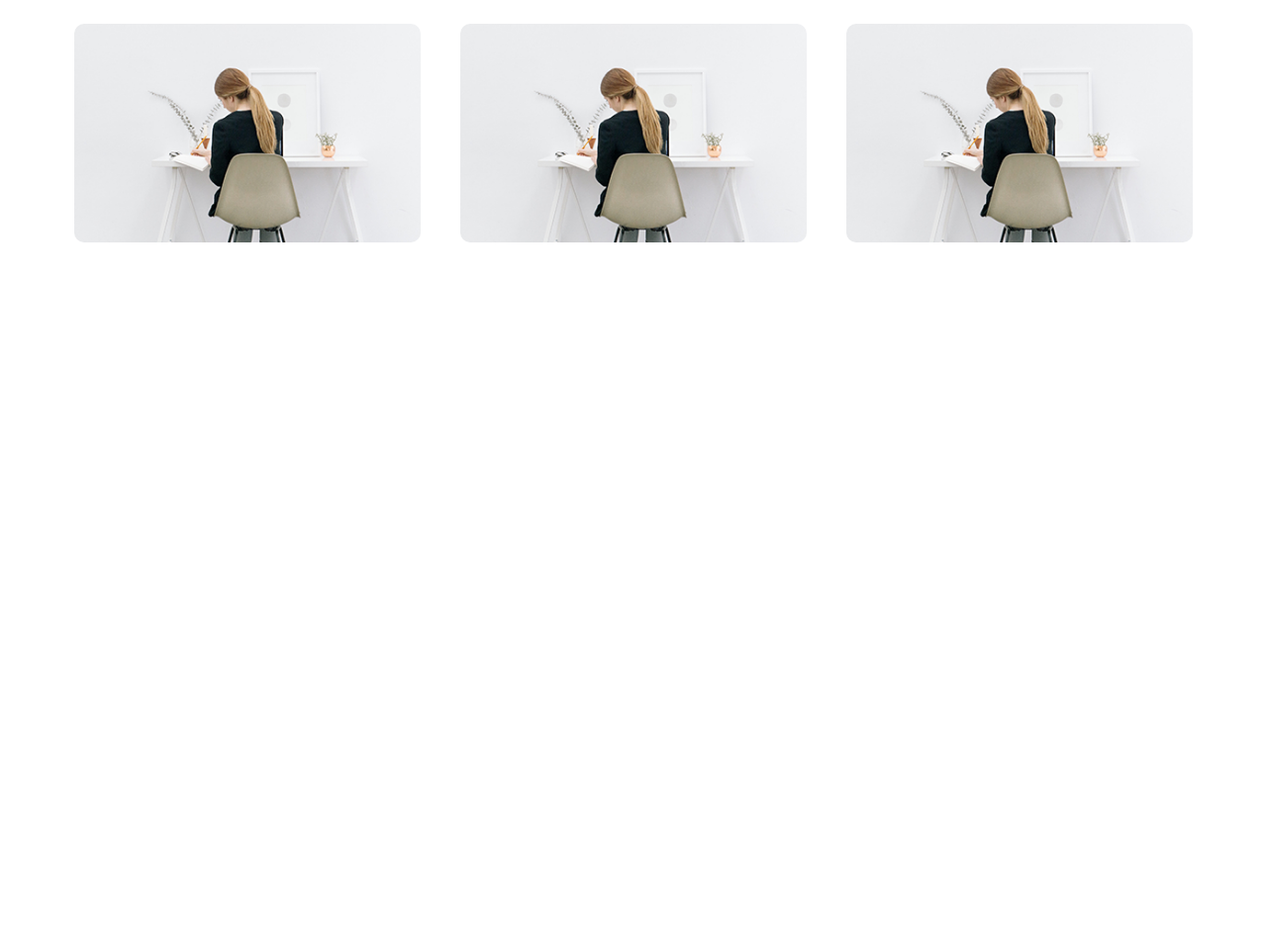
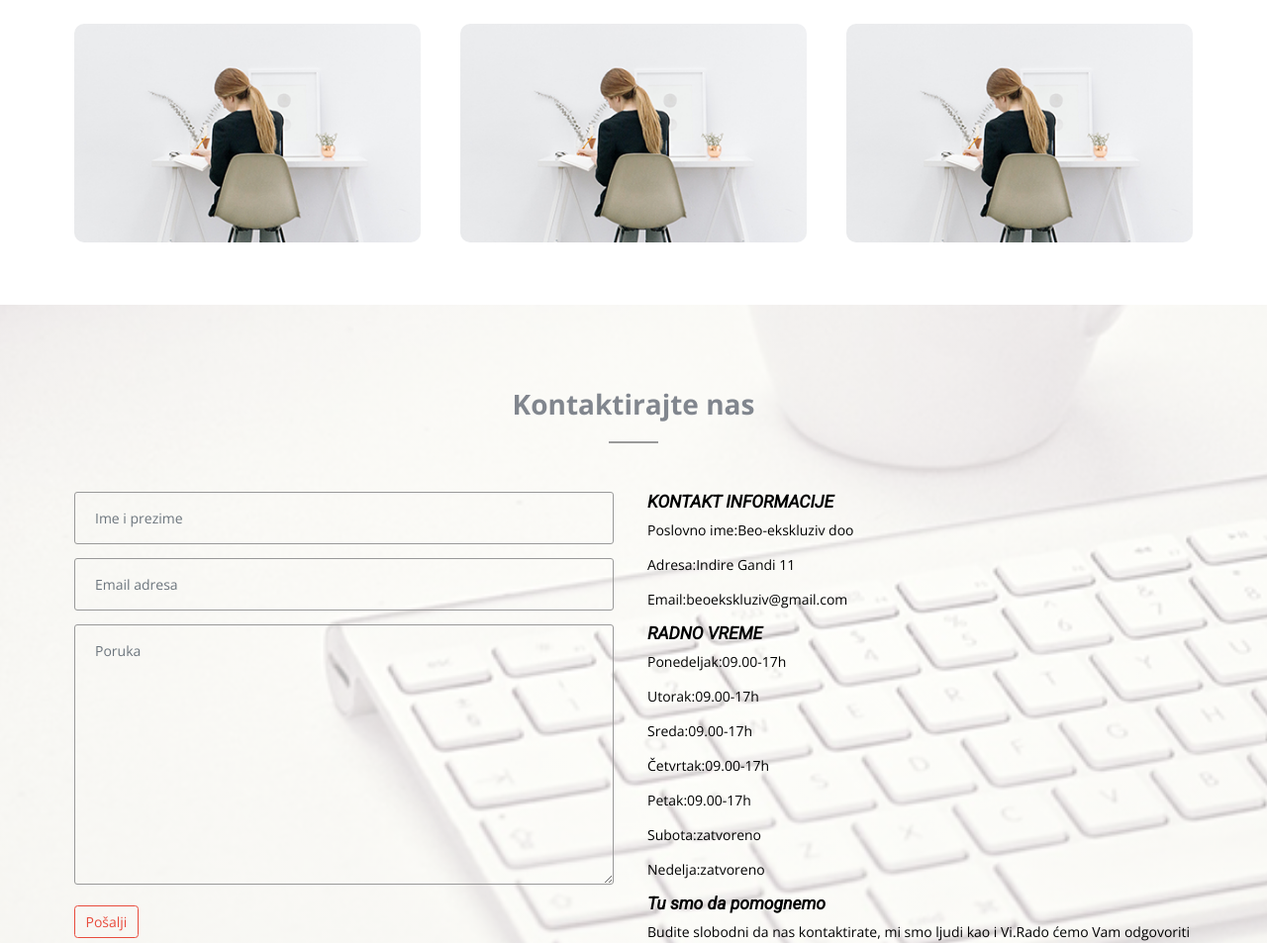
Before and after one commit to sonjapetkovic/Beo-ekskluziv, a plain HTML site: page index.html in a window 1280 px wide. Shown: the part 3553-4506 px from the top of the page at 99% size. Before the commit the page ends 3861 px from the top, so only its background shows below. Drawn offline with nearby package versions, Linux system fonts and the light colour scheme; a script that the page names is missing.

Commit message:
Section contact finished.

```diff
--- a/index.html
+++ b/index.html
@@ -430,18 +430,73 @@ and open the template in the editor.
             <section class="blog" id="blog">
 
             </section>
-            <section class="kontakt" id="kontakt">
+            <section class="contact py-3 py-lg-5" id="kontakt" style="background-image: linear-gradient(to right, rgba(255,255,255,0.7), rgba(255,255,255,0.7)), url(img/newsletter.jpg)">
+                <div class="container">
+                    <h2 class="dash text-center py-3 py-lg-5">Kontaktirajte nas</h2>
+                    <div class="row">
+                        <div class="col-12 col-sm-8 col-lg-6">
+                            <form method="post" action="" class="subscribe-form">
+                                <div class="form-group">
+                                    <input type="text" name="name" value="" placeholder="Ime i prezime" class="form-control" />
+                                    <div class="error-msg"></div>
+                                </div>
+                                <div class="form-group">
+                                    <input type="email" name="email" value="" placeholder="Email adresa" class="form-control" />
+                                     <div class="error-msg"></div>
+                                </div>
+                                <div class="form-group">
+                                    <textarea name="message" placeholder="Poruka" class="form-control" rows="11"></textarea>
+                                     <div class="error-msg"></div>
+                                </div>
+                                <div class="d-flex justify-content-between align-items-center pt-2">
+                                    <div class="form-group">
+                                        <button type="submit" class="btn btn-outline-primary">Pošalji</button>
+                                    </div>
+                                </div>
+                            </form>
+                        </div>
+                        <div class="col-12 col-sm-8 col-lg-6 px-3 informacije">
+                            <h5 class="font-italic">KONTAKT INFORMACIJE</h5>
+                            <p>Poslovno ime:Beo-ekskluziv doo</p>
+                            <p>Adresa:Indire Gandi 11</p>
+                            <p>Email:beoekskluziv@gmail.com</p>
+                            <h5 class="font-italic">RADNO VREME</h5>
+                            <p>Ponedeljak:09.00-17h</p>
+                            <p>Utorak:09.00-17h</p>
+                            <p>Sreda:09.00-17h</p>
+                            <p>Četvrtak:09.00-17h</p>
+                            <p>Petak:09.00-17h</p>
+                            <p>Subota:zatvoreno</p>
+                            <p>Nedelja:zatvoreno</p>
+                            <h5 class="font-italic">Tu smo da pomognemo</h5>
+                            <p>Budite slobodni da nas kontaktirate, mi smo ljudi kao i Vi.Rado ćemo Vam odgovoriti na pitanje
+                            i pojasniti nepoznatosti.Mi smo Vasi partneri ka unapredjenju Vaseg posla</p>
+                        </div>
+                        </div>
+                    </div>
 
             </section>
-            <footer>
+            <footer style="background-image: linear-gradient(to right, rgba(232,76,61,0.85), rgba(232,76,61,0.10))">
+                <div class="container">
+                <div class="row">
+                    <div class="col-12 col-md-4 pb-3 pb-lg-5">
 
+                    </div>
+                    <div class="col-12 col-md-4 pb-3 pb-lg-5">
+                        <div class="holder">
+                            <h6 class="text-dark font-weight-bold">BLOGS</h6>
+                         </div>
+                        </div>
+                        </div>
+                    <div class="col-12 col-md-4 pb-5">
+                        <!-- LightWidget WIDGET --><script src="https://cdn.lightwidget.com/widgets/lightwidget.js"></script><iframe src="//lightwidget.com/widgets/e9d4192962f451d68fb3b22b1bf2a423.html" scrolling="no" allowtransparency="true" class="lightwidget-widget" style="width:100%;border:0;overflow:hidden;"></iframe>
 
+                        </div>
 
-
-
-
-
-
+                        <div class="text-center">
+                            <h6>© 2019 MoGo free PSD template by <span> Sonja</span></h6>
+                        </div>
+                     </div><!--row end-->
 
 
 
--- a/scss/theme/_contact.scss
+++ b/scss/theme/_contact.scss
@@ -1,9 +1,64 @@
-/*
-To change this license header, choose License Headers in Project Properties.
-To change this template file, choose Tools | Templates
-and open the template in the editor.
-*/
-/*
-    Created on : May 8, 2019, 12:43:47 PM
-    Author     : sonja
-*/
+
+
+.contact{
+    .dash{
+       &:after{
+    content: '';
+    display: block;
+    width: 50px;
+    height: 2px;
+    background: #999;
+     margin:20px auto 0;
+}
+}
+background-size: cover;
+    background-position: center;
+
+   .form-control {
+    padding: 15px 20px;
+    font-size: 1rem;
+    height: auto;
+    line-height: 1.5;
+    color: #999999;
+    background-color: transparent;
+    background-clip: padding-box;
+    border: 1px solid #999;
+    border-radius: 3px;
+    transition: border-color 0.15s ease-in-out, box-shadow 0.15s ease-in-out;
+}
+
+.form-control:focus {
+    color: #999;
+    background-color: transparent;
+    border-color: $primary;
+    outline: 0;
+    box-shadow: 0 0 0 0.05rem $primary;
+}
+
+.subscribe textarea {
+    resize: none;
+
+}
+
+.form-group label {
+    font-weight: bold;
+    margin-bottom: 8px;
+    display: block;
+    padding-left: 25px;
+    line-height: 12px;
+    cursor: pointer;
+}
+
+input[type="checkbox"] {
+    width: 0px;
+    visibility: hidden;
+    display: none;
+    overflow: hidden;
+    border: 0;
+    padding: 0;
+}
+.informacije{
+    color: black;
+}
+
+}
```
Also changed, not shown: css/theme.css, 1 other file.
